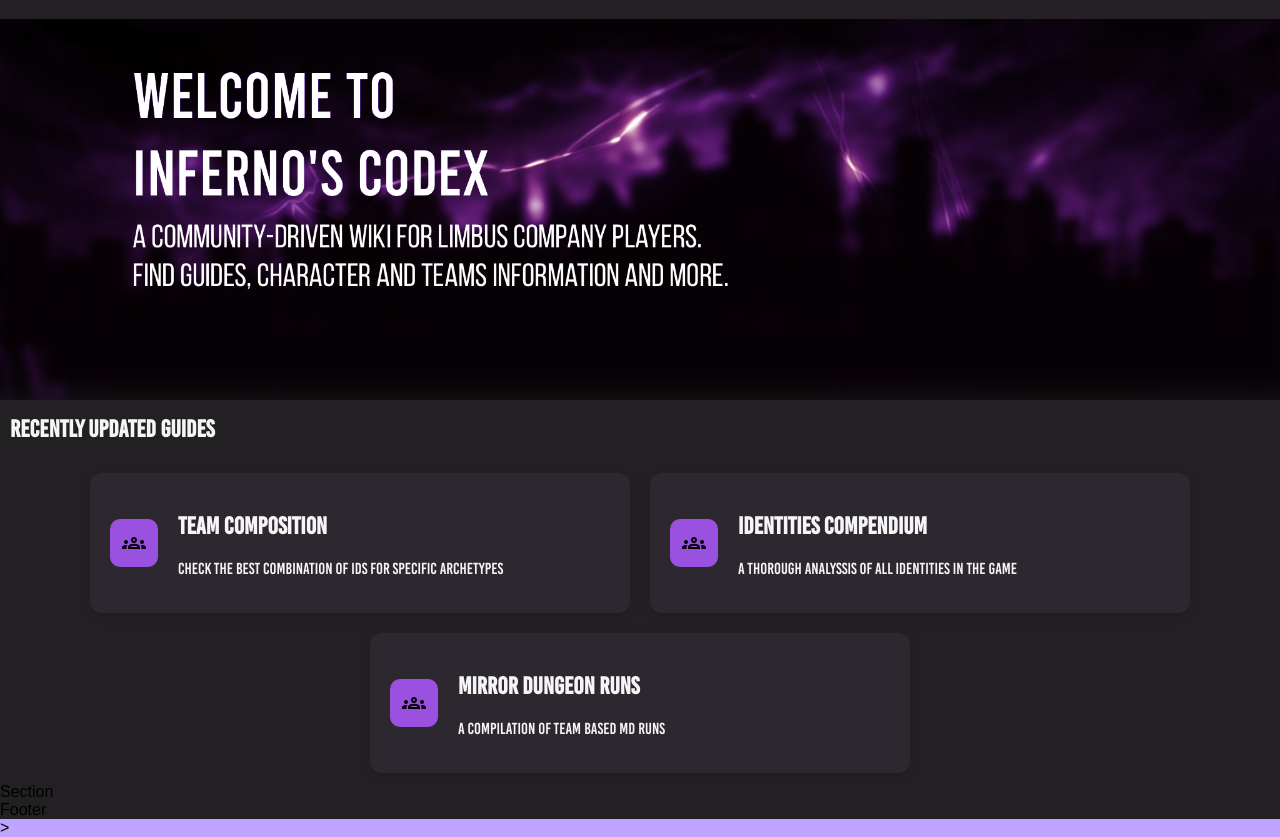
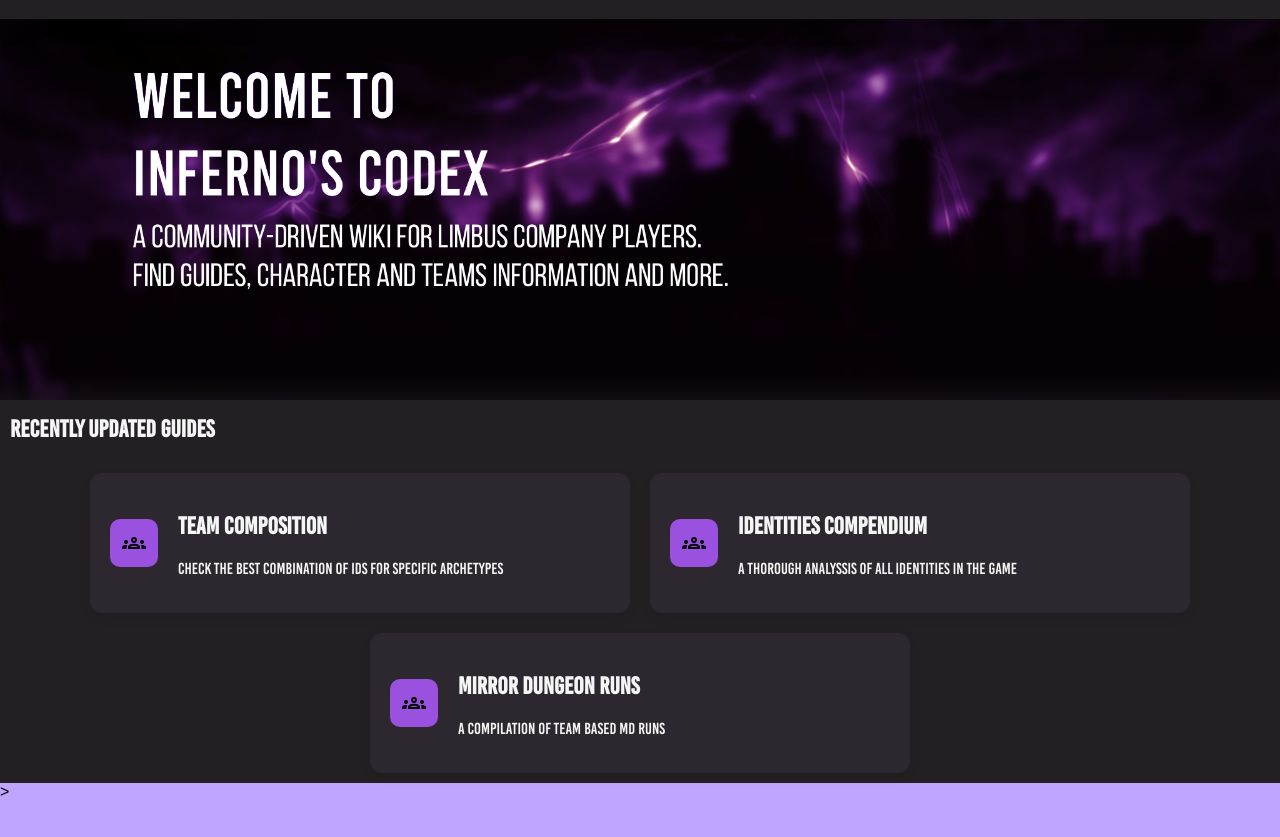
Before and after one commit to LonesMane/Inferno-Codex, a plain HTML site: page index.html in a window 1280 px wide. Shown: the part 62-899 px from the top of the page. After the commit the page ends 863 px from the top, so only its background shows below. Drawn offline with nearby package versions, Linux system fonts and the light colour scheme.

Commit message:
Umas coisas aí.

```diff
--- a/index.html
+++ b/index.html
@@ -50,8 +50,6 @@
                     </div>
                 </a>
             </article>
-            <section> Section </section>
-            <footer> Footer </footer>
         </div>
     </body>
 </html>
```
